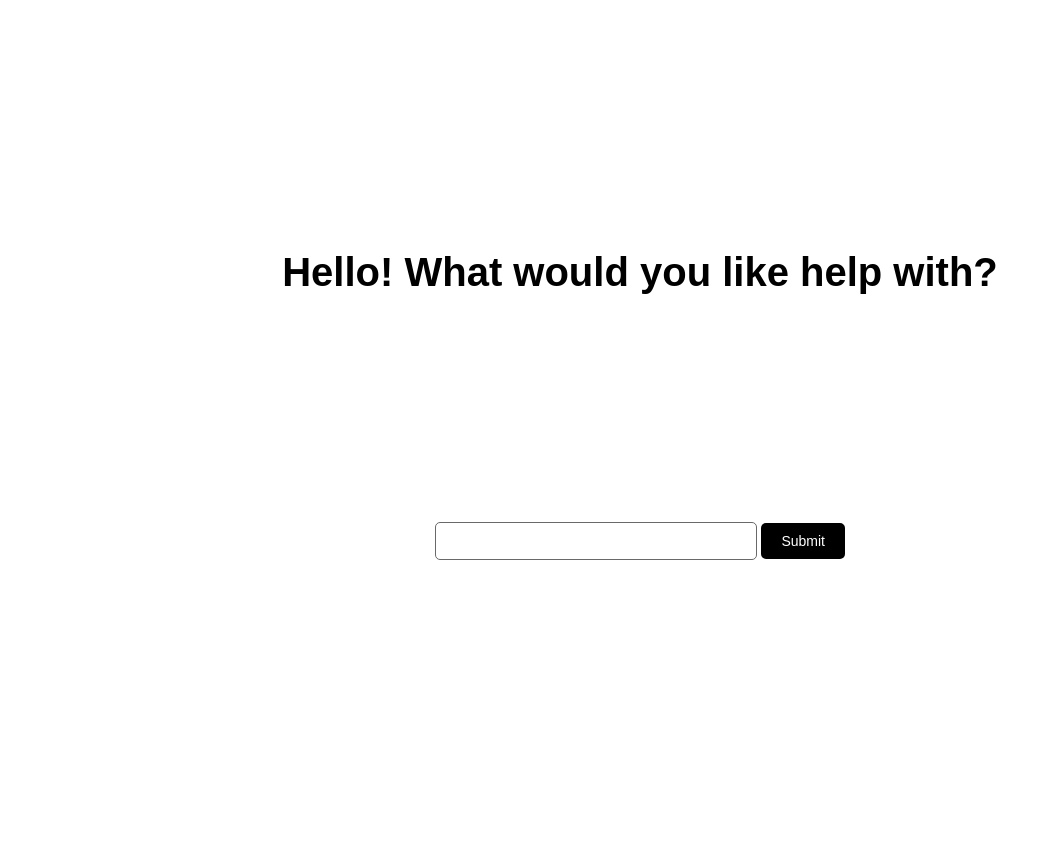
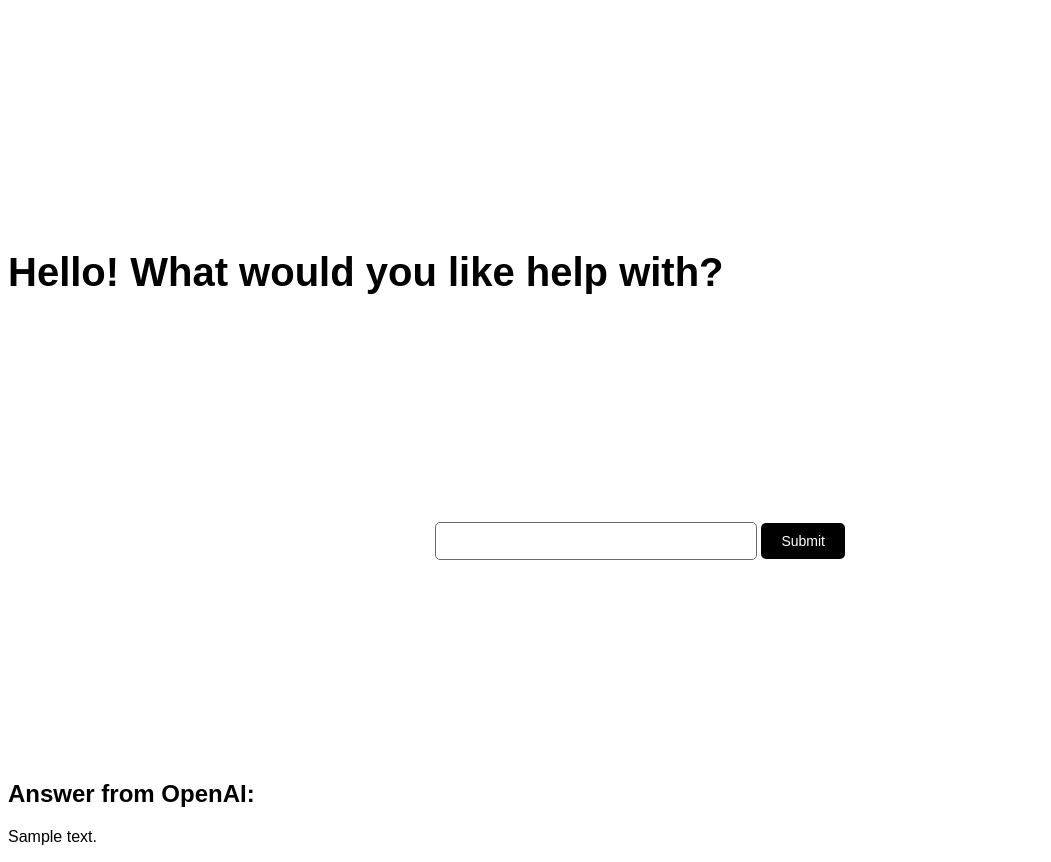
Before and after one commit to smartmangoai/TripGenie, a Flask app: template templates/ask.html in a window 1280 px wide. Shown: the whole page, without its empty margins (0-1051 px from the left). Before the commit the page ends 560 px from the top, so only its background shows below. Run offline with Flask 3, Linux system fonts and the light colour scheme; the template is opened without the code that fills it: most values are stand-ins (such as "Sample title", 1, 10 or a date in 2020).

Commit message:
[Feat] support answer by OpenAI

```diff
--- a/app.py
+++ b/app.py
@@ -5,7 +5,7 @@ import os
 app = Flask(__name__)
 
 # Get the OpenAI API key from environment variables
-openai_api_key = os.getenv("OPENAI_API_KEY")
+openai.api_key = os.getenv("OPENAI_API_KEY")
 
 @app.route('/')
 def home():
@@ -14,11 +14,22 @@ def home():
 # Route to display the form
 @app.route('/ask', methods=['GET', 'POST'])
 def ask():
+    answer = ""
     if request.method == 'POST':
         user_input = request.form['user_input']
-        # return f'You typed: {user_input}'  # Display the input after submission
-        return f'You typed: {user_input}'  # Display the input after submission
-    return render_template('ask.html')
+        answer = get_openai_answer(user_input)
+    return render_template('ask.html', anwer=answer)
+
+def get_openai_answer(question):
+    try:
+        response = openai.Completion.create(
+            engine="text-davinci-003",  # Use your desired OpenAI model
+            prompt=question,
+            max_tokens=150
+        )
+        return response.choices[0].text.strip()
+    except Exception as e:
+        return f"Error: {str(e)}"
 
 if __name__ == '__main__':
     app.run(host="0.0.0.0", port=5000)
--- a/templates/ask.html
+++ b/templates/ask.html
@@ -43,7 +43,6 @@
 
         h1 {
             margin-top: 250px;
-            text-align: center; /* Center the text */
             font-size: 40px;
         }
 
@@ -59,5 +58,10 @@
         <button type="submit">Submit</button>
     </form>
 
+    {% if answer %}
+    <h2>Answer from OpenAI:</h2>
+    <p>{{ answer }}</p>
+    {% endif %}
+
 </body>
 </html>
```
